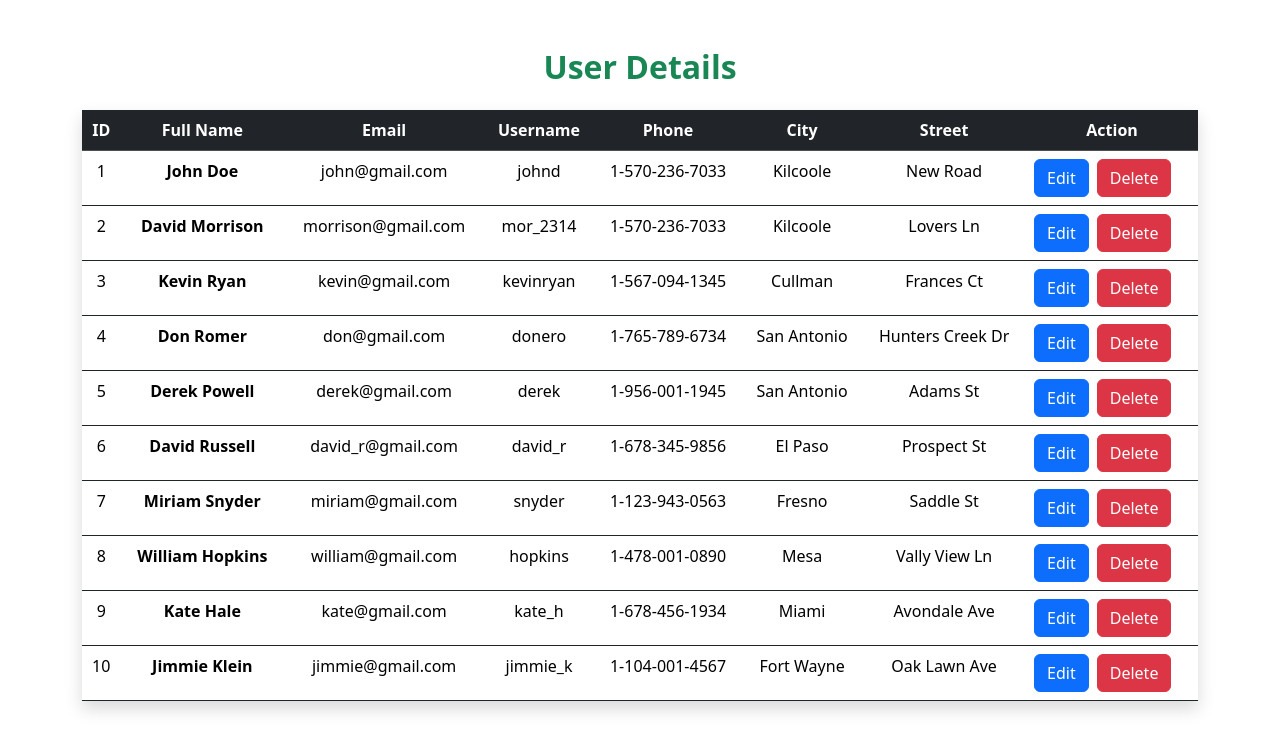
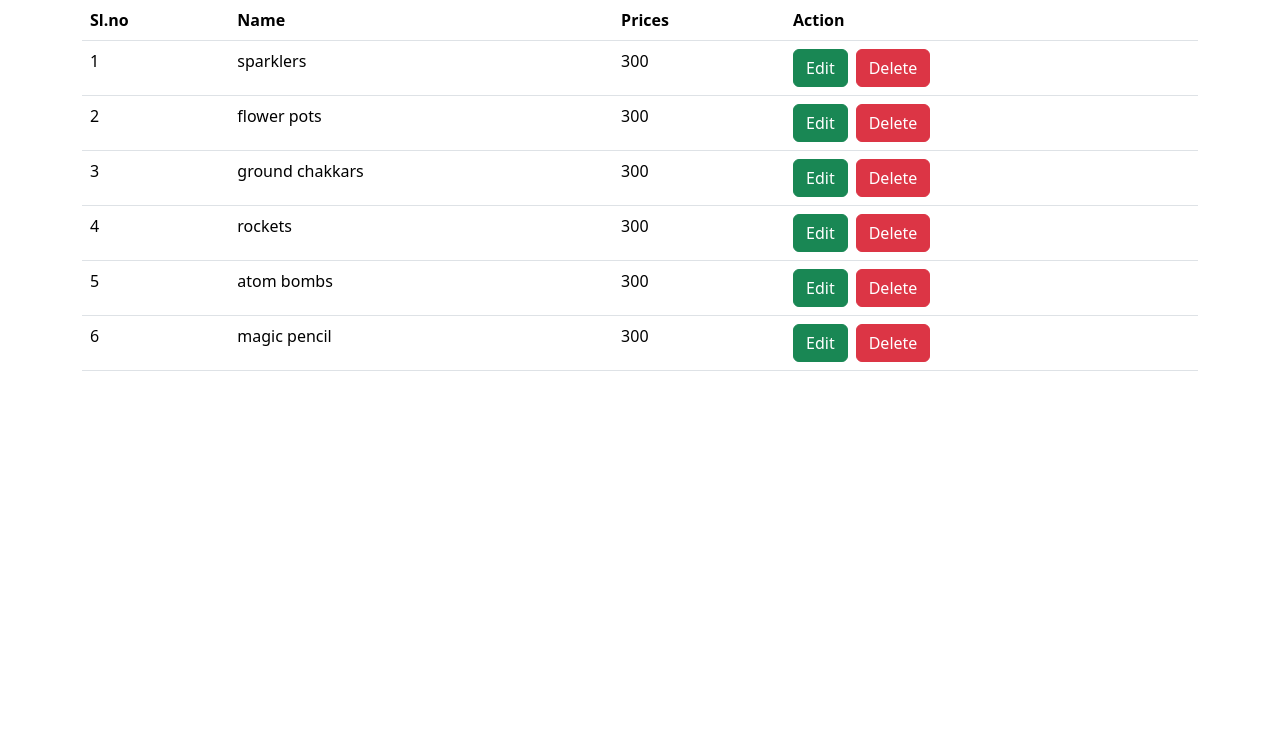
Before and after one commit to Reshmaasokan/my-vite-project, a React (Vite) app: page / in a window 1280 px wide. Shown: the top 752 px of the page. Built offline with nearby package versions, Linux system fonts and the light colour scheme.

Commit message:
display crackers is updated

```diff
--- a/src/main.jsx
+++ b/src/main.jsx
@@ -2,14 +2,15 @@ import { StrictMode } from 'react'
 import { createRoot } from 'react-dom/client'
 import 'bootstrap/dist/css/bootstrap.min.css';
 import { useState } from 'react';
-import { UserList } from './pages/UserManagement/UserList';
+/*import FruitMainpage from './pages/Fruit_List_with_components/fruitMainpage';*/
+import CrackersMainPage from './pages/Crackers/CrackersMainPage';
 
 
 
 function App(){
   const[show,setShow]=useState(true)
   return(
-    <div>{show && (<UserList/>)
+    <div>{show && (<CrackersMainPage/>)
       }</div>
   )
 }
--- /dev/null
+++ b/src/pages/Crackers/CrackersDetails/crackers.json
@@ -0,0 +1,32 @@
+[
+    {
+        "id":1,
+        "name":"sparklers",
+        "price":300
+    },
+    {
+        "id":2,
+        "name":"flower pots",
+        "price":300
+    },
+    {
+        "id":3,
+        "name":"ground chakkars",
+        "price":300
+    },
+    {
+        "id":4,
+        "name":"rockets",
+        "price":300
+    },
+    {
+        "id":5,
+        "name":"atom bombs",
+        "price":300
+    },
+    {
+        "id":6,
+        "name":"magic pencil",
+        "price":300
+    }
+]
--- /dev/null
+++ b/src/pages/Crackers/CrackersMainPage.jsx
@@ -0,0 +1,18 @@
+import { useEffect, useState } from "react"
+import DisplayCrackers from "../Crackers/components/DisplayCrackers"
+/*import AddCrackers from "../Crackers/components/AddCrackers"
+import DeleteCrackers from "../Crackers/components/DeleteCrackers"
+import UpdateCrackers from "../Crackers/components/UpdateCrackers"*/
+import crackerinfo from "../Crackers/CrackersDetails/crackers.json"
+export default function CrackersMainPage(){
+
+    const [cracker,setCracker]=useState(crackerinfo)
+
+    console.log("crackers:::::>",cracker)
+
+    return (
+      <>
+        <DisplayCrackers cracker={cracker} />
+      </>
+    );
+}
--- /dev/null
+++ b/src/pages/Crackers/components/AddCrackers.jsx
@@ -0,0 +1,7 @@
+export default function AddCrackers(){
+    return(
+        <>
+
+        </>
+    )
+}
--- /dev/null
+++ b/src/pages/Crackers/components/DeleteCrackers.jsx
@@ -0,0 +1,7 @@
+export default function DeleteCrackers(){
+    return(
+        <>
+
+        </>
+    )
+}
--- /dev/null
+++ b/src/pages/Crackers/components/DisplayCrackers.jsx
@@ -0,0 +1,37 @@
+export default function DisplayCrackers( { cracker }){
+    return (
+      <>
+      <div className="container">
+        <table className="table">
+          <thead>
+            <tr>
+              <th>Sl.no</th>
+              <th>Name</th>
+              <th>Prices</th>
+              <th>Action</th>
+            </tr>
+          </thead>
+          <tbody>{cracker.map((value,index)=>{
+            return(
+            <tr key={index}>
+              <td>{value.id}</td>
+              <td>{value.name}</td>
+              <td>{value.price}</td>
+              <td>
+                {
+                  <div className="d-flex gap-2">
+                    <button className="btn btn-success">Edit</button>
+                    <button className="btn btn-danger">Delete</button>
+                  </div>
+                }
+              </td>
+            </tr>
+            )
+          })}
+          </tbody>
+        </table>
+      </div>
+
+      </>
+    );
+}
--- /dev/null
+++ b/src/pages/Crackers/components/UpdateCrackers.jsx
@@ -0,0 +1,7 @@
+export default function UpdateCrackers(){
+    return(
+        <>
+
+        </>
+    )
+}
```
